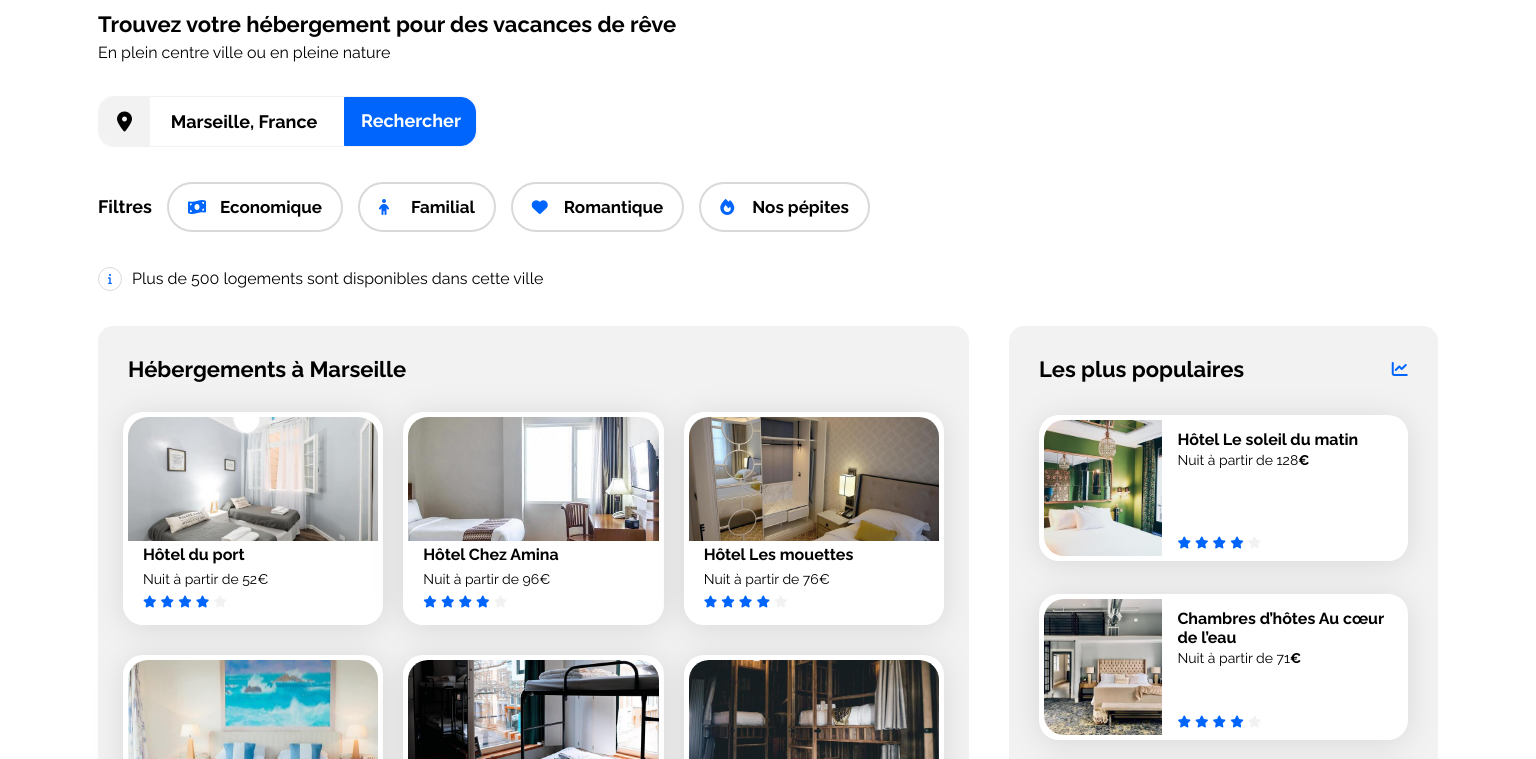
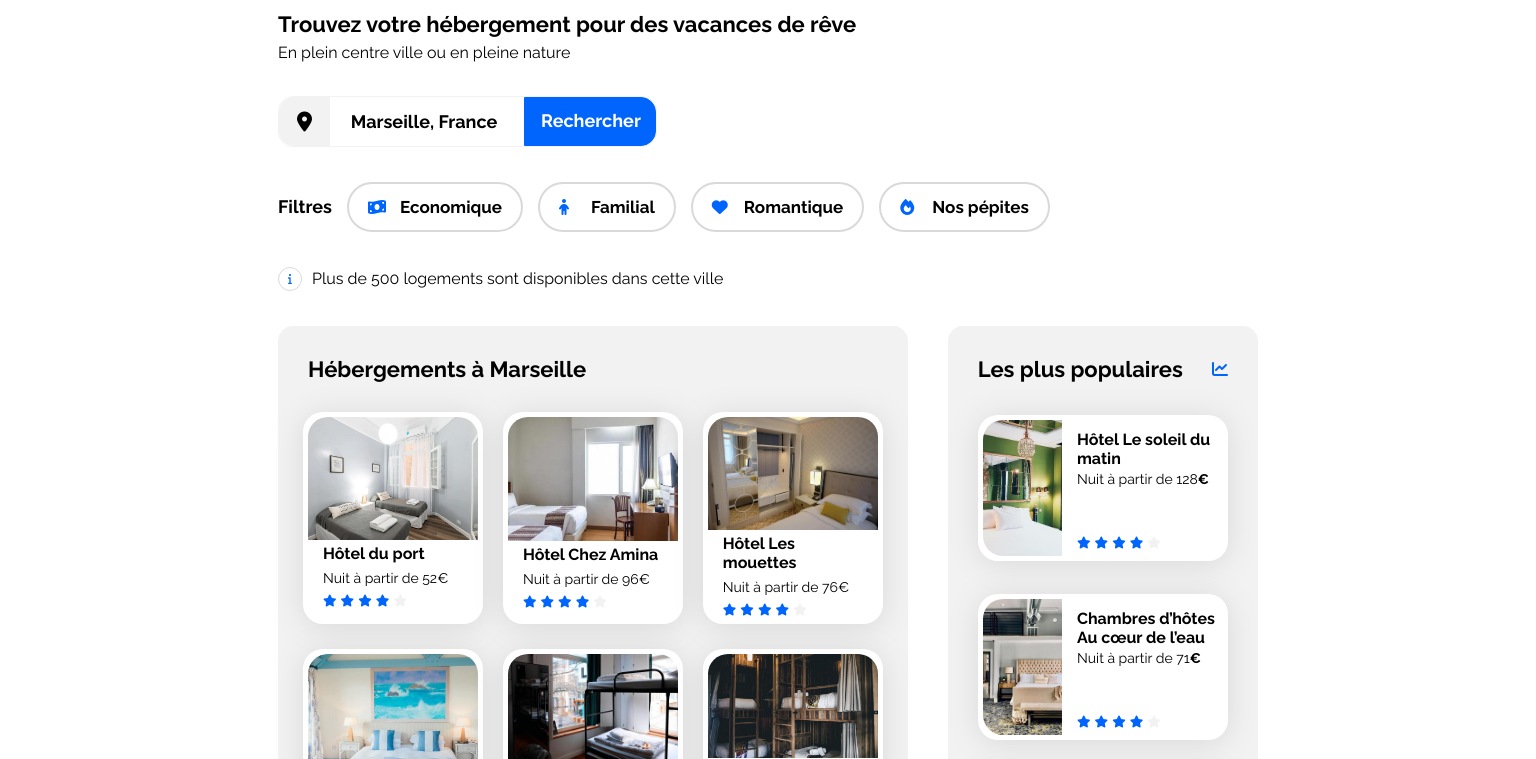
Before and after one commit to Jlow56/Booki, a plain HTML site: page index.html in a window 1536 px wide. Shown: the part 98-857 px from the top of the page. Drawn offline with Linux system fonts and the light colour scheme.

Commit message:
carte hebergement fix à 207 px

```diff
--- a/css/style.css
+++ b/css/style.css
@@ -394,7 +394,7 @@ div.hebergements-cards {
 
 .hebergements-cards a {
     width: 30%;
-    height: auto;
+    height:207px;
     display: flex;
     flex-direction: column;
     align-items: center;
@@ -565,12 +565,6 @@ a.activity-card article {
 
 /********* Media queries ***********/
 
-@media (min-width: 1290px){
-    .hebergement-article {
-        height: auto;
-    }
-}
-
 @media (min-width: 1220px){
     .hebergement-article {
         padding-bottom: 0;
@@ -578,7 +572,9 @@ a.activity-card article {
 }
 
 @media (min-width:1440px) {
-
+    .main-container {
+        padding: 0 230px;
+    }
 }
 
 /* Medium devices (tablets, less/equal than 1024px) */
```
